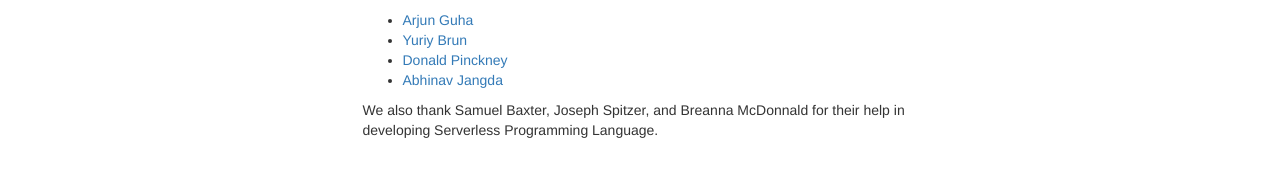
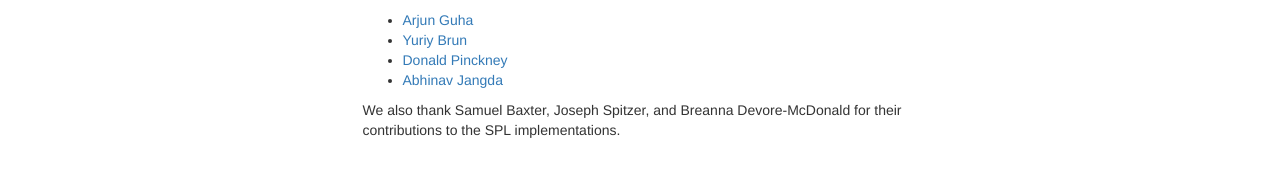
Before and after one commit to plasma-umass/nextdoor-eurosys21, a Jekyll site: the page built from credits/index.html, in a window 1280 px wide. Shown: the part 150-327 px from the top of the page. Built offline with Jekyll 4.4.1, drawn with Linux system fonts in a browser that asks for light colours; nearby versions of some CDN libraries.

Commit message:
corrections

```diff
--- a/credits/index.html
+++ b/credits/index.html
@@ -24,7 +24,7 @@ Amherst</a>. The primary researcers are:
 </p>
 
 <p>
-We also thank Samuel Baxter, Joseph Spitzer, and Breanna McDonnald for their help in developing Serverless Programming Language.
+We also thank Samuel Baxter, Joseph Spitzer, and Breanna Devore-McDonald for their contributions to the SPL implementations.
 </p>
 
 </div>
```
